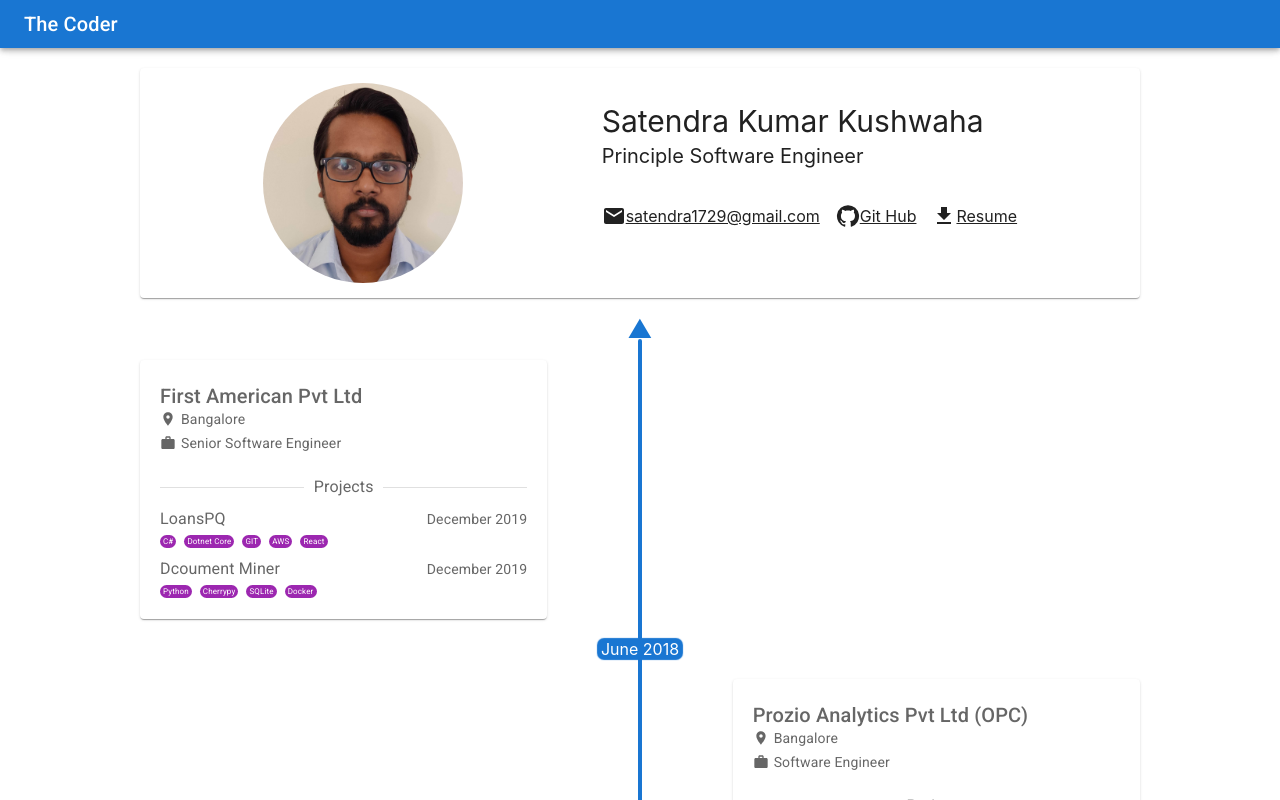
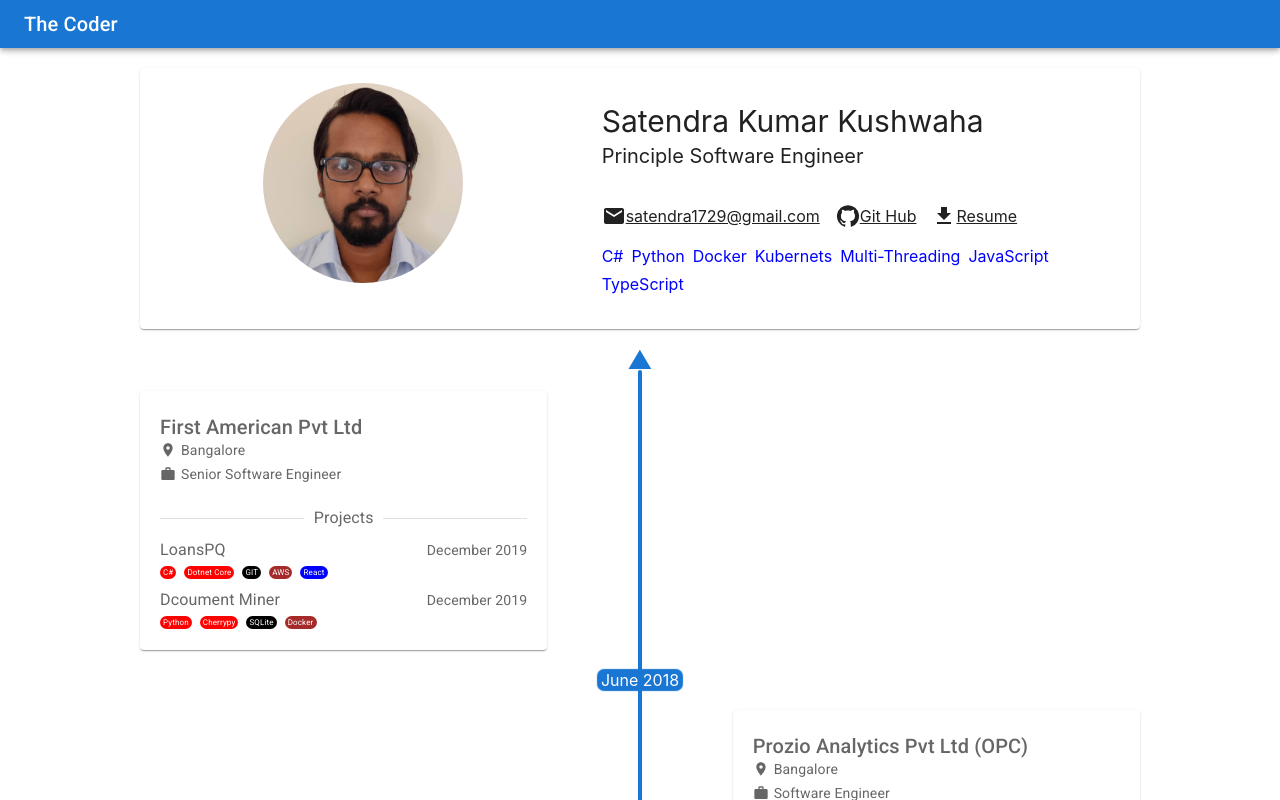
Before and after one commit to Satendra1729/resume, a React (Create React App) app: page / in a window 1280 px wide. Shown: the top 800 px of the page. Built offline with nearby package versions, Linux system fonts and the light colour scheme.

Commit message:
intor skill integration

```diff
--- a/src/components/homePage/Event.tsx
+++ b/src/components/homePage/Event.tsx
@@ -17,18 +17,24 @@ const VerticalDivider = styled("div")(({ theme }: { theme: Theme }) => ({
   borderRadius: "5px",
 }));
 
-const Chip = styled("span")(({ theme }: { theme: Theme }) => ({
-  backgroundColor: theme.palette.secondary.main,
+const Chip = styled("span")(
+  ({ theme, color }: { theme: Theme; color?: string }) => ({
+    backgroundColor: color ? color: theme.palette.secondary.main,
     padding: "2px 3px",
     borderRadius: "8px",
     fontSize: "8px",
     color: "white",
-  cursor: "pointer"
-}));
+    cursor: "pointer",
+  })
+);
 
 interface EventProps {
   companyName: string;
-  projects: { projectName: string; skillSets: string[],duration : string }[];
+  projects: {
+    projectName: string;
+    skillSets: { skill: string; color: string }[];
+    duration: string;
+  }[];
   location: string;
   direction: "left" | "right";
   designation: string;
@@ -37,7 +43,7 @@ interface EventProps {
 export const Event = (props: EventProps) => {
   return (
     <Grid container spacing={2} justifyContent="center">
-      <Grid item xs={5} sx={{display : {sm : "none",md: "block"}}}>
+      <Grid item xs={5} sx={{ display: { sm: "none", md: "block" } }}>
         {props.direction == "left" ? (
           <Item>
             <Grid container direction={"column"}>
@@ -73,7 +79,7 @@ export const Event = (props: EventProps) => {
                 <Typography variant="body1">{"Projects"}</Typography>
               </Divider>
 
-              {props.projects.map(({ projectName, skillSets,duration }) => (
+              {props.projects.map(({ projectName, skillSets, duration }) => (
                 <>
                   <Grid
                     item
@@ -116,9 +122,11 @@ export const Event = (props: EventProps) => {
                     }}
                   >
                     <Grid container spacing={1}>
-                      {skillSets.map((skill) => (
+                      {skillSets.map((skillO) => (
                         <Grid item>
-                          <Chip  onClick={()=>alert(skill)}>{skill}</Chip>
+                          <Chip onClick={() => alert(skillO.skill)}  color ={skillO.color}>
+                            {skillO.skill}
+                          </Chip>
                         </Grid>
                       ))}
                     </Grid>
@@ -134,7 +142,7 @@ export const Event = (props: EventProps) => {
       <Grid
         item
         sm={2}
-        xs = {2}
+        xs={2}
         justifyContent="center"
         alignItems={"center"}
         alignContent="center"
@@ -178,7 +186,7 @@ export const Event = (props: EventProps) => {
                 <Typography variant="body1">{"Projects"}</Typography>
               </Divider>
 
-             {props.projects.map(({ projectName, skillSets,duration }) => (
+              {props.projects.map(({ projectName, skillSets, duration }) => (
                 <>
                   <Grid
                     item
@@ -221,9 +229,11 @@ export const Event = (props: EventProps) => {
                     }}
                   >
                     <Grid container spacing={1}>
-                     {skillSets.map((skill) => (
+                      {skillSets.map((skillO) => (
                         <Grid item>
-                         <Chip>{skill}</Chip>
+                          <Chip onClick={() => alert(skillO.skill)} color ={skillO.color}>
+                            {skillO.skill}
+                          </Chip>
                         </Grid>
                       ))}
                     </Grid>
--- a/src/components/homePage/Eventxs.tsx
+++ b/src/components/homePage/Eventxs.tsx
@@ -17,18 +17,25 @@ const VerticalDivider = styled("div")(({ theme }: { theme: Theme }) => ({
   width: "0px",
 }));
 
-const Chip = styled("span")(({ theme }: { theme: Theme }) => ({
-  backgroundColor: theme.palette.secondary.main,
-  padding: "2px 3px",
-  borderRadius: "8px",
-  fontSize: "8px",
-  color: "white",
-  cursor: "pointer",
-}));
+const Chip = styled("span")(
+  ({ theme, color }: { theme: Theme; color?: string }) => ({
+    backgroundColor: color ? color: theme.palette.secondary.main,
+    padding: "2px 3px",
+    borderRadius: "8px",
+    fontSize: "8px",
+    color: "white",
+    cursor: "pointer",
+  })
+);
+
 
 interface EventProps {
   companyName: string;
-  projects: { projectName: string; skillSets: string[]; duration: string }[];
+  projects: {
+    projectName: string;
+    skillSets: { skill: string; color: string }[];
+    duration: string;
+  }[];
   location: string;
   direction: "left" | "right";
   designation: string;
@@ -127,9 +134,14 @@ export const Eventxs = (props: EventProps) => {
                   }}
                 >
                   <Grid container spacing={1}>
-                    {skillSets.map((skill) => (
+                    {skillSets.map((skillO) => (
                       <Grid item>
-                        <Chip onClick={() => alert(skill)}>{skill}</Chip>
+                        <Chip
+                          onClick={() => alert(skillO.skill)}
+                          color={skillO.color}
+                        >
+                          {skillO.skill}
+                        </Chip>
                       </Grid>
                     ))}
                   </Grid>
@@ -138,7 +150,8 @@ export const Eventxs = (props: EventProps) => {
             ))}
           </Grid>
         </Item>
-      </Grid><Grid item xs={12}>
+      </Grid>
+      <Grid item xs={12}>
         <Grid
           container
           spacing={0}
--- a/src/components/intor/Intro.tsx
+++ b/src/components/intor/Intro.tsx
@@ -100,31 +100,37 @@ const SubTitle = styled((props: any) => {
   marginTop: "5px",
 }));
 
-const BasePaper =  styled(Paper)(({ theme } : { theme: Theme }) => ({
+const BasePaper = styled(Paper)(({ theme }: { theme: Theme }) => ({
   fontSize: "30px",
 
-  [theme.breakpoints.up("sm")] : {
+  [theme.breakpoints.up("sm")]: {
     padding: "15px 25px",
- },
-  [theme.breakpoints.up("md")] : {
-     padding: "15px 50px",
-  }
+  },
+  [theme.breakpoints.up("md")]: {
+    padding: "15px 50px",
+  },
 }));
 
-const SideDivs = styled("div")(({theme}: {theme : Theme}) =>({
-  width : "0px",
-  [theme.breakpoints.up("md")] : {
-    width : "300px"
-  }
-}))
+const SideDivs = styled("div")(({ theme }: { theme: Theme }) => ({
+  width: "0px",
+  [theme.breakpoints.up("md")]: {
+    width: "300px",
+  },
+}));
 
 export default function Intro() {
   return (
     <>
-      <BasePaper  >
+      <BasePaper>
         <Grid spacing={5} container justifyContent="space-between">
-          <Grid item md={4} sm={6} xs={12} sx={{ width :"100%",display:"flex",justifyContent: "center"}}>
-           <SideDivs/>
+          <Grid
+            item
+            md={4}
+            sm={6}
+            xs={12}
+            sx={{ width: "100%", display: "flex", justifyContent: "center" }}
+          >
+            <SideDivs />
             <Avatar
               src={saty}
               sx={{ bgcolor: grey[500], height: "200px", width: "200px" }}
@@ -133,14 +139,48 @@ export default function Intro() {
               SKK
             </Avatar>
           </Grid>
-          <Grid item md={7} sm={6}>
-            <SideDivs/>
-            <Grid container direction={"column"} sx={{ width :"100%",display:"flex",justifyContent: "center",margin: "20px"}}>
+          <Grid item md={7} sm={6} xs={11}>
+            <SideDivs />
+            <Grid
+              container
+              direction={"column"}
+              sx={{
+                width: "100%",
+                display: "flex",
+                justifyContent: "center",
+                margin: "20px",
+              }}
+            >
               <Grid item>
                 <Name />
               </Grid>
               <Grid item>
                 <SubTitle />
+              </Grid>
+              <Grid item>
+                <Grid
+                  container
+                  style={{
+                    display: "flex",
+                    alignItems: "center",
+                    justifyItems: "center",
+                    fontSize: "16px",
+                    marginTop: "10px",
+                  }}
+                  spacing={1}
+                >
+                  {[
+                    "C#",
+                    "Python",
+                    "Docker",
+                    "Kubernets",
+                    "Multi-Threading",
+                    "JavaScript",
+                    "TypeScript",
+                  ].map((skill) => (
+                    <Grid item style={{color: "blue"}}>{skill}</Grid>
+                  ))}
+                </Grid>
               </Grid>
             </Grid>
           </Grid>
--- a/src/contracts/Event.ts
+++ b/src/contracts/Event.ts
@@ -1,9 +1,10 @@
 export interface  Event {
+    id : string,
     companyName: string
     projects:
       {
         projectName: string,
-        skillSets: string[],
+        skillSets:  {skill : string,color : string}[],
         duration: string,
       }[],
     direction: "left" | "right",
--- a/src/db/Events.ts
+++ b/src/db/Events.ts
@@ -1,100 +1,146 @@
-import {Event} from '../contracts/Event'
+import { Event } from "../contracts/Event";
 
 export const Events = [
   {
+    id: "FAI",
     companyName: "First American Pvt Ltd",
     projects: [
       {
         projectName: "LoansPQ",
-            skillSets: ["C#","Dotnet Core", "GIT","AWS","React"],
+        skillSets: [
+          { skill: "C#", color: "red" },
+          { skill: "Dotnet Core", color: "red" },
+          { skill: "GIT", color: "black" },
+          { skill: "AWS", color: "brown" },
+          { skill: "React", color: "blue" },
+        ],
         duration: "December 2019",
-          },{
+      },
+      {
         projectName: "Dcoument Miner",
-            skillSets: ["Python","Cherrypy", "SQLite","Docker"],
+        skillSets: [
+          { skill: "Python", color: "red" },
+          { skill: "Cherrypy", color: "red" },
+          { skill: "SQLite", color: "black" },
+          { skill: "Docker", color: "brown" },
+        ],
         duration: "December 2019",
       },
     ],
     direction: "left" as "left" | "right",
     location: "Bangalore",
     designation: "Senior Software Engineer",
-        startTime : "June 2018",
-        eventSrNumber : 1
+    startTime: "June 2018",
+    eventSrNumber: 1,
   },
   {
+    id: "PAOPC",
     companyName: "Prozio Analytics Pvt Ltd (OPC)",
     projects: [
       {
         projectName: "Unified Electricity Bill Portal",
-            skillSets: ["C#", "git"],
+        skillSets: [
+          { skill: "C#", color: "red" },
+          { skill: "Dotnet Core", color: "red" },
+        ],
         duration: "December 2019",
-          },{
+      },
+      {
         projectName: "Bill Parser",
-            skillSets: ["C#", "git"],
+        skillSets: [
+          { skill: "C#", color: "red" },
+          { skill: "GIT", color: "black" },
+        ],
         duration: "December 2019",
       },
     ],
     direction: "right" as "left" | "right",
     location: "Bangalore",
     designation: "Software Engineer",
-        startTime : "Oct 2018",
-        eventSrNumber : 1
+    startTime: "Oct 2018",
+    eventSrNumber: 1,
   },
   {
+    id: "CBLD",
     companyName: "CBL Data Science Pvt Ltd",
     projects: [
       {
         projectName: "Unified Electricity Bill Portal",
-            skillSets: ["C#", "git"],
+        skillSets: [
+          { skill: "C#", color: "red" },
+          { skill: "GIT", color: "black" },
+        ],
         duration: "December 2019",
-          },{
+      },
+      {
         projectName: "Bill Parser",
-            skillSets: ["C#", "git"],
+        skillSets: [
+          { skill: "C#", color: "red" },
+          { skill: "GIT", color: "black" },
+        ],
         duration: "December 2019",
       },
     ],
     direction: "left" as "left" | "right",
     location: "Bangalore",
     designation: "Software Engineer",
-        startTime : "Oct 2018",
-        eventSrNumber : 1
+    startTime: "Oct 2018",
+    eventSrNumber: 1,
   },
   {
+    id: "GT",
     companyName: "Gestalt Technologies Pvt Ltd",
     projects: [
       {
         projectName: "Unified Electricity Bill Portal",
-            skillSets: ["C#", "git"],
+        skillSets: [
+          { skill: "C#", color: "red" },
+          { skill: "GIT", color: "black" },
+        ],
         duration: "December 2019",
-          },{
+      },
+      {
         projectName: "Bill Parser",
-            skillSets: ["C#", "git"],
+        skillSets: [
+          { skill: "C#", color: "red" },
+          { skill: "GIT", color: "black" },
+        ],
         duration: "December 2019",
       },
     ],
     direction: "right" as "left" | "right",
     location: "Bangalore",
     designation: "Software Engineer",
-        startTime : "Oct 2018",
-        eventSrNumber : 1
+    startTime: "Oct 2018",
+    eventSrNumber: 1,
   },
   {
+    id: "MNINT",
     companyName: "Motilal Nehru National Institute of Technology",
     projects: [
       {
         projectName: "Eyes Controlled Wheel Chair",
-            skillSets: ["Matlab", "Image Processing","Latex"],
+        skillSets: [
+          { skill: "Matlab", color: "red" },
+          { skill: "Image Processing", color: "black" },
+          { skill: "Latex", color: "black" },
+        ],
         duration: "December 2015",
-          },{
+      },
+      {
         projectName: "Biodegradable Methods of Polymers",
-            skillSets: ["Journalism", "Latex"],
+        skillSets: [
+          { skill: "Journalism", color: "red" },
+          { skill: "Image Processing", color: "black" },
+          { skill: "Latex", color: "black" },
+        ],
         duration: "December 2019",
       },
     ],
     direction: "left" as "left" | "right",
     location: "Allahabad",
     designation: "M. Tech (Bio Medical)",
-        startTime : "July 2014",
-        eventSrNumber : 1
-    }
-
-] as Event[]
+    startTime: "July 2014",
+    eventSrNumber: 1,
+  },
+] as Event[];
```
Lines whose indentation alone changed are shown as unchanged.
